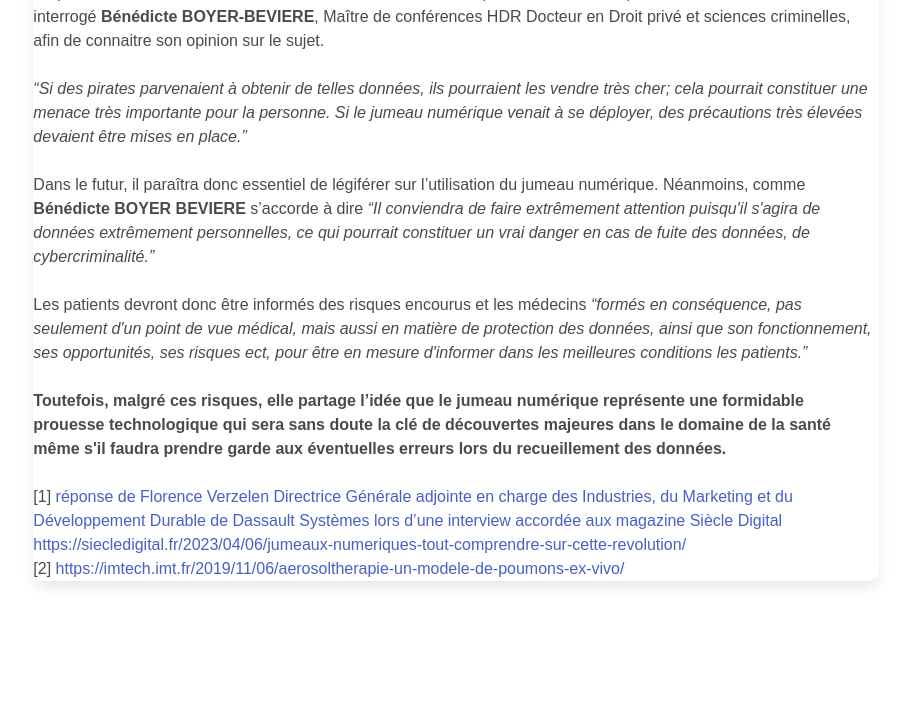
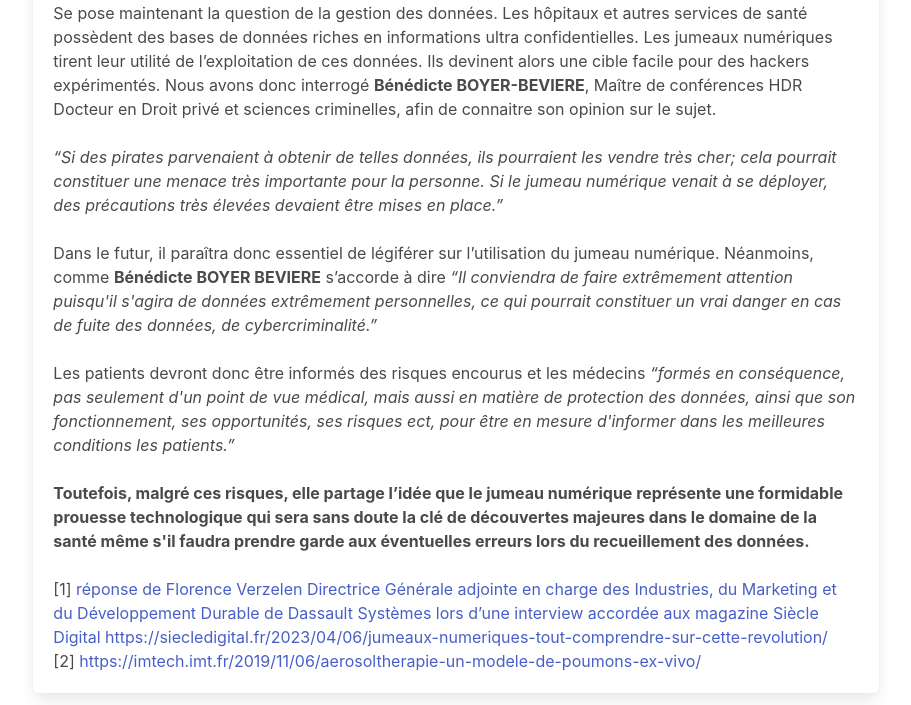
Before and after one commit to Alexandre-Roussel48/ControverseSite, a Flask app: page /medical in a window 1280 px wide. Shown: the part 811-1516 px from the top of the page, without its empty margins (184-1095 px from the left). Before the commit the page ends 1398 px from the top, so only its background shows below. Run offline with Flask 2, Linux system fonts and the light colour scheme.

Commit message:
css supp box class

```diff
--- a/static/css/style.css
+++ b/static/css/style.css
@@ -16,16 +16,6 @@
 .center-text {
 	text-align: center;
 }
-
-.box {
-	border-radius: 10px;
-	height: auto;
-	padding: 0;
-	margin: 0;
-	font-family: arial;
-	background-color: rgb(255, 255, 255);
-	z-index: 0;
-  }
 
 #background-video {
 
```
